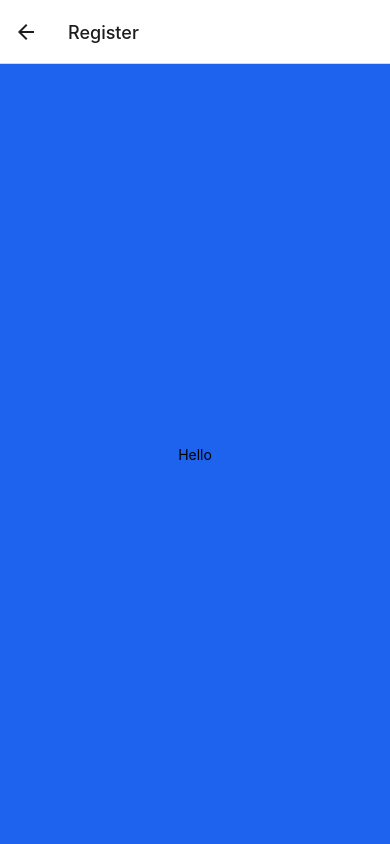
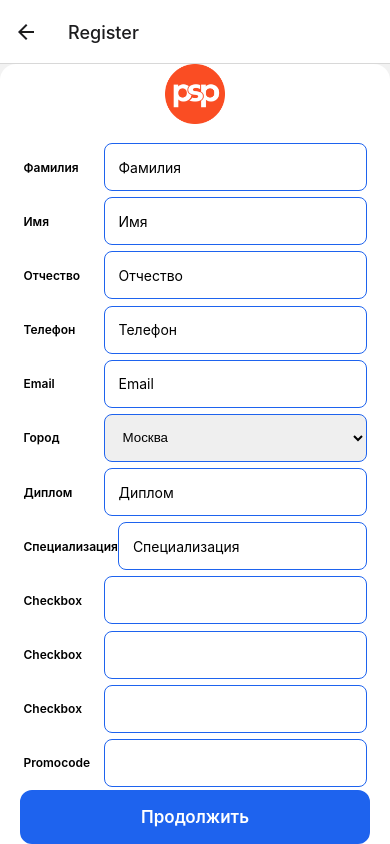
Before and after one commit to tkachiko/psp-test, a React Native app: screen /Register in a window 390 px wide. Built offline with nearby package versions, Linux system fonts and the light colour scheme.

Commit message:
feat: basic layout for register screen

```diff
--- a/src/screens/enter/EnterScreen.tsx
+++ b/src/screens/enter/EnterScreen.tsx
@@ -26,6 +26,7 @@ export const EnterScreen: FC<any> = ({navigation}) => {
                     fontSize={17}
                     color={'#fff'}
                     textAlign={'center'}
+                    title={'Врач'}
                     onPress={() =>
                       navigation.navigate('Register')
                     }
--- a/src/screens/register/RegisterScreen.tsx
+++ b/src/screens/register/RegisterScreen.tsx
@@ -1,11 +1,177 @@
-import React from 'react'
-import {Text, View} from 'react-native'
-import {stylesContainer} from '../enter/EnterScreen'
+import React, {useState} from 'react'
+import {SafeAreaView, StyleSheet, Text, TextInput, View} from 'react-native'
+import {Logo} from '../../components/Logo'
+import {useNavigation} from '@react-navigation/native'
+import {Controller, useForm} from 'react-hook-form'
+import {CustomButton} from '../../components/CustomButton'
+import {Picker} from '@react-native-picker/picker'
 
 export const RegisterScreen = () => {
+  const [city, setCity] = useState('Выберите')
+  const navigation = useNavigation()
+
+  const {
+    control,
+    handleSubmit,
+    formState: {errors, isValid},
+  } = useForm({mode: 'onBlur'})
+
+  const onSubmit = (data: any) => console.log(data)
+
   return (
-    <View style={stylesContainer.container}>
-      <Text>Hello</Text>
-    </View>
+    <SafeAreaView style={styles.container}>
+      <Logo width={60} height={60} marginBottom={16} />
+      <View style={styles.inputContainer}>
+        <Text style={styles.text}>Фамилия</Text>
+        <Controller
+          name={'lastName'}
+          control={control}
+          render={({field}) => <TextInput {...field} style={styles.input} placeholder={'Фамилия'} />}
+        />
+      </View>
+      <View style={styles.inputContainer}>
+        <Text style={styles.text}>Имя</Text>
+        <Controller
+          name={'name'}
+          control={control}
+          render={({field}) => <TextInput {...field} style={styles.input} placeholder={'Имя'} />}
+        />
+      </View>
+      <View style={styles.inputContainer}>
+        <Text style={styles.text}>Отчество</Text>
+        <Controller
+          name={'middleName'}
+          control={control}
+          render={({field}) => <TextInput {...field} style={styles.input} placeholder={'Отчество'} />}
+        />
+      </View>
+      <View style={styles.inputContainer}>
+        <Text style={styles.text}>Телефон</Text>
+        <Controller
+          name={'phone'}
+          control={control}
+          render={({field}) => <TextInput {...field} style={styles.input} placeholder={'Телефон'} />}
+        />
+      </View>
+      <View style={styles.inputContainer}>
+        <Text style={styles.text}>Email</Text>
+        <Controller
+          name={'email'}
+          control={control}
+          rules={{
+            required: {
+              value: true,
+              message: 'Field is required!',
+            },
+            pattern: {
+              value: (/^(?!.*@[^,]*,)/),
+              message: 'Invalid email',
+            },
+          }}
+          render={({field}) => <TextInput {...field} style={styles.input} placeholder={'Email'} />}
+        />
+      </View>
+      <View style={styles.inputContainer}>
+        <Text style={styles.text}>Город</Text>
+        <Controller
+          name={'city'}
+          control={control}
+          render={({field}) => <Picker {...field} style={styles.input} selectedValue={city} onValueChange={setCity}>
+            <Picker.Item label="Москва" value="moscow" />
+            <Picker.Item label="Санкт-Петербург" value="moscow" />
+          </Picker>
+          }
+        />
+      </View>
+      <View style={styles.inputContainer}>
+        <Text style={styles.text}>Диплом</Text>
+        <Controller
+          name={'diploma'}
+          control={control}
+          render={({field}) => <TextInput {...field} style={styles.input} placeholder={'Диплом'} />}
+        />
+      </View>
+      <View style={styles.inputContainer}>
+        <Text style={styles.text}>Специализация</Text>
+        <Controller
+          name={'spec'}
+          control={control}
+          render={({field}) => <TextInput {...field} style={styles.input} placeholder={'Специализация'} />}
+        />
+      </View>
+      <View style={styles.inputContainer}>
+        <Text style={styles.text}>Checkbox</Text>
+        <Controller
+          name={'check'}
+          control={control}
+          render={({field}) => <TextInput {...field} style={styles.input}  />}
+        />
+      </View>
+      <View style={styles.inputContainer}>
+        <Text style={styles.text}>Checkbox</Text>
+        <Controller
+          name={'check'}
+          control={control}
+          render={({field}) => <TextInput {...field} style={styles.input}  />}
+        />
+      </View>
+      <View style={styles.inputContainer}>
+        <Text style={styles.text}>Checkbox</Text>
+        <Controller
+          name={'check'}
+          control={control}
+          render={({field}) => <TextInput {...field} style={styles.input}  />}
+        />
+      </View>
+      <View style={styles.inputContainer}>
+        <Text style={styles.text}>Promocode</Text>
+        <Controller
+          name={'promocode'}
+          control={control}
+          render={({field}) => <TextInput {...field} style={styles.input}  />}
+        />
+      </View>
+      <CustomButton onPress={handleSubmit(onSubmit)}
+                    color={'#fff'}
+                    borderColor={'#1E63EE'}
+                    backgroundColor={'#1E63EE'}
+                    fontSize={17}
+                    paddingHorizontal={119}
+                    paddingVertical={15}
+                    textAlign={'center'}
+                    title={'Продолжить'}
+      />
+    </SafeAreaView>
   )
 }
+
+const styles = StyleSheet.create({
+  container: {
+    flex: 2,
+    backgroundColor: '#fff',
+    borderTopLeftRadius: 16,
+    borderTopRightRadius: 16,
+    alignItems: 'center',
+    justifyContent: 'center',
+  },
+  inputContainer: {
+    flex: 2,
+    flexDirection: 'row',
+    alignItems: 'center',
+    justifyContent: 'space-between',
+    width: 343,
+  },
+  text: {
+    fontSize: 12,
+    fontWeight: '600',
+    flexWrap: 'wrap'
+  },
+  input: {
+    borderWidth: 1,
+    borderRadius: 8,
+    width: 263,
+    height: 48,
+    borderColor: '#1E63EE',
+    padding: 14,
+  },
+})
```
